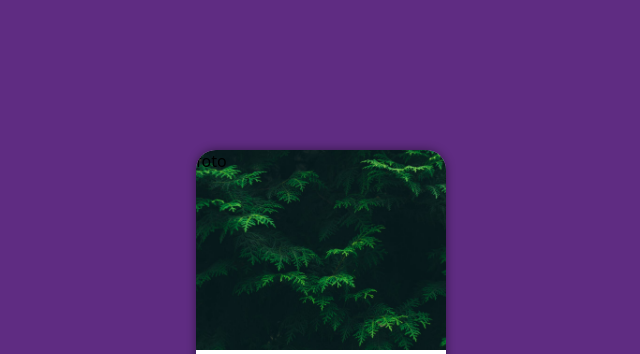
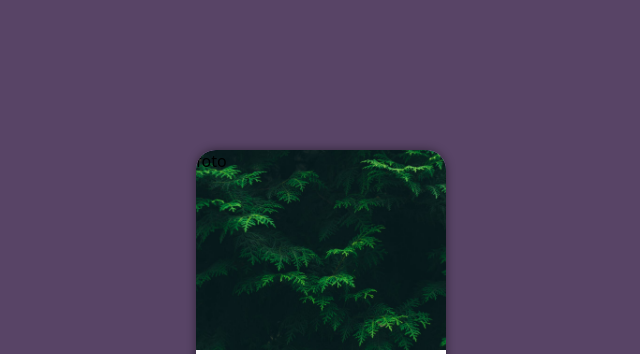
Before and after one commit to camiladlima/projeto-login, a plain HTML site: page index.html in a window 1280 px wide. Shown: the top 354 px of the page, without its empty margins (319-959 px from the left). Drawn offline with Linux system fonts and the light colour scheme.

Commit message:
mudança de cor background-color

```diff
--- a/estilos/style.css
+++ b/estilos/style.css
@@ -14,7 +14,7 @@
 }
 
 body, html{
-    background-color: #5f2c82;
+    background-color: #584466;
     height: 100vh;
     width: 100vw;
 }
```
